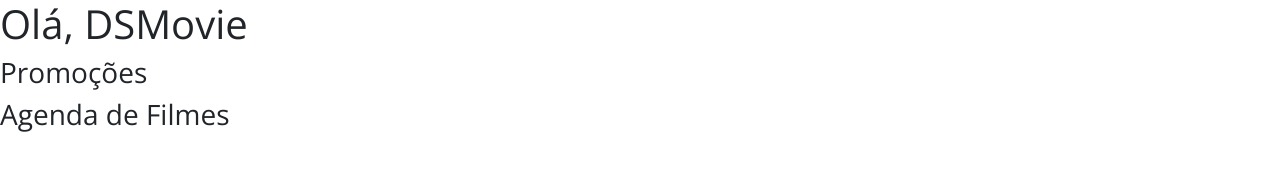
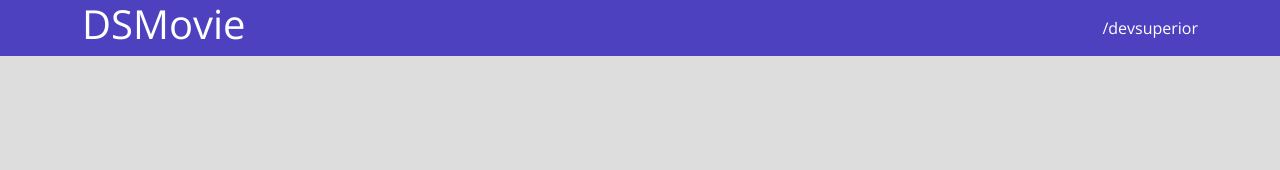
Before and after one commit to fabiolarocha/dsmovie1, a plain HTML site: page index.html in a window 1280 px wide. Drawn offline with nearby package versions, Linux system fonts and the light colour scheme.

Commit message:
Barra superior PARTE 1

```diff
--- a/css/style.css
+++ b/css/style.css
@@ -1,5 +1,30 @@
 @import url('https://fonts.googleapis.com/css2?family=Open+Sans:wght@300;400;700&display=swap');
 
+:root {
+    --color-primary: #4d41c0;
+    --bg-gray: #e8e8e8;
+  }
+
 * {
+    box-sizing: border-box;
     font-family: 'Open Sans', sans-serif;
 }
+html, body {
+    background-color: #ddd;
+}
+
+header {
+    background-color: #4D41C0;
+    color: #fff;
+}
+
+nav {
+    display: flex;
+    align-items: center;
+    justify-content: space-between;
+}
+
+a, a:hover {
+    text-decoration: none;
+    color: unset;
+}
--- a/index.html
+++ b/index.html
@@ -10,9 +10,13 @@
 
     <link rel="stylesheet" href="css/style.css">
 </head>
+
 <body>
-    <h1>Olá, DSMovie</h1>
-    <h3>Promoções</h3>
-    <h3>Agenda de Filmes</h3>
+    <header>
+        <nav class="container">
+            <h1>DSMovie</h1>
+            <a href="https://github.com/devsuperior">/devsuperior</a>
+        </nav>
+    </header>
 </body>
 </html>
```
